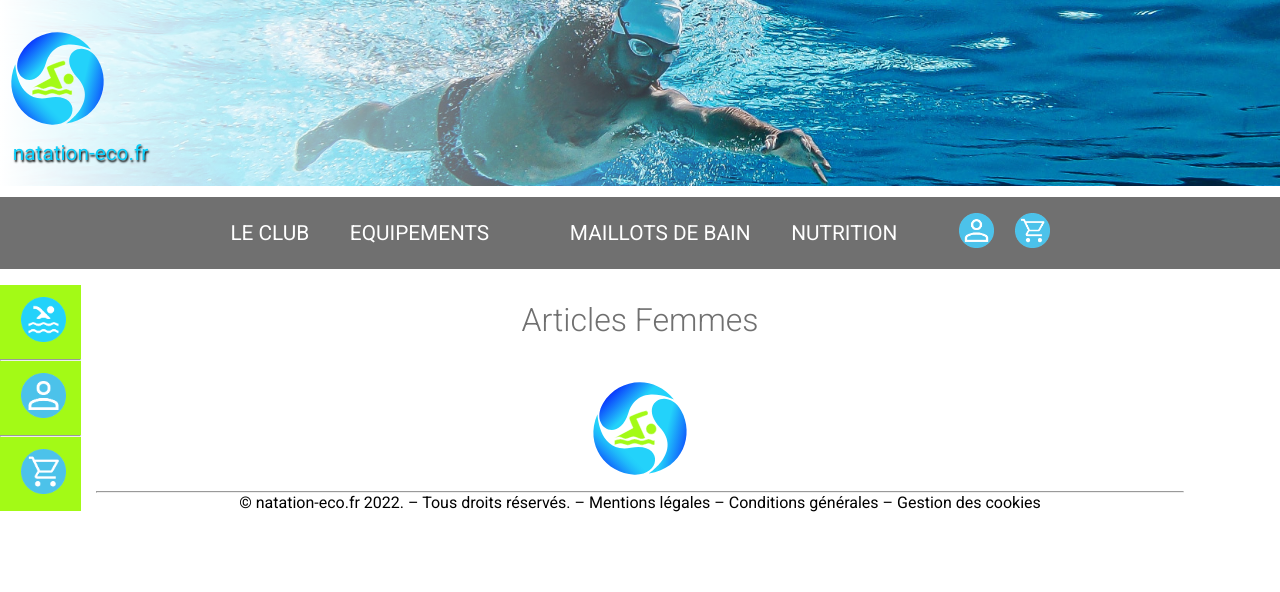
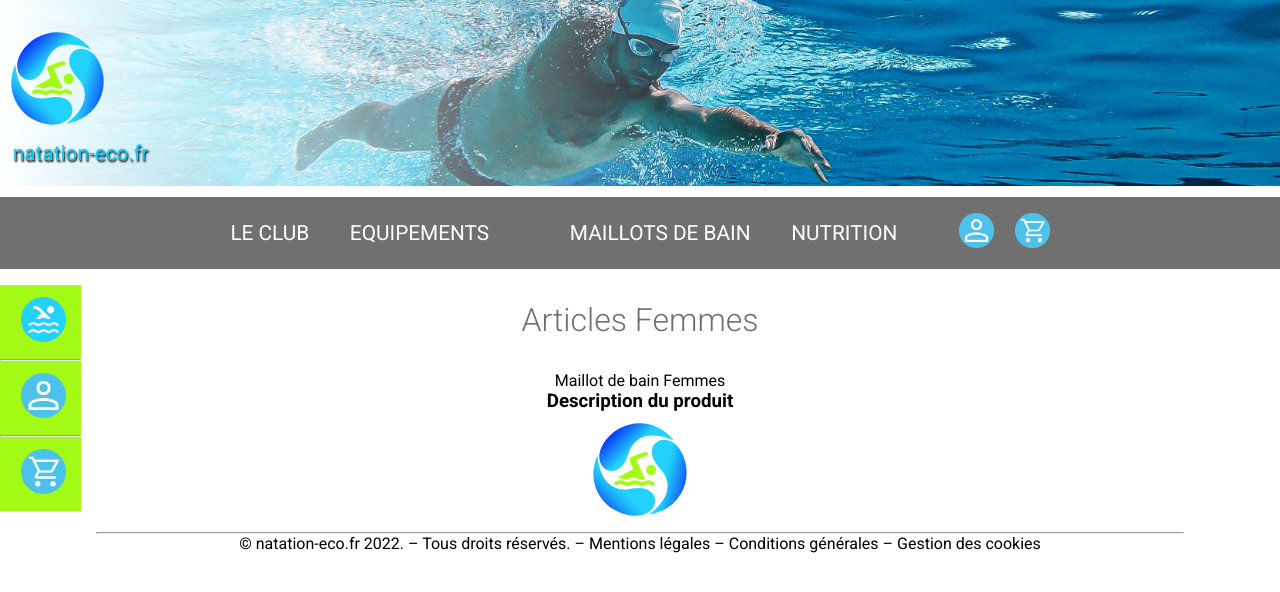
Before and after one commit to Skywon01/natation-eco, a Symfony app: template templates/article_femme.html.twig in a window 1280 px wide. Shown: the top 592 px of the page. Run offline with Twig, Linux system fonts and the light colour scheme; the template is opened without the code that fills it, so the values that code supplies are empty; some libraries are stand-ins or nearby versions; some web fonts are replaced.

Commit message:
Ajout de contenu, correction HTML

```diff
--- a/templates/article_femme.html.twig
+++ b/templates/article_femme.html.twig
@@ -5,4 +5,14 @@
 
 <h1>Articles Femmes</h1>
 
+
+<p>Maillot de bain Femmes</p>
+
+<section>
+
+<h3>Description du produit</h3>
+
+</section>
+
+
 {% endblock %}
```
Also changed, not shown: templates/article_homme.html.twig (+10 -0 lines), public/media/Article_femme/haut-de-maillot-de-bain-de-natation-femme-speedo-logo-bleu-violet.jpg (added), public/media/Article_femme/haut-de-maillot-de-bain-femme-brassiere-de-surf-avec-coques-andrea-noire.jpg (added), public/media/Article_femme/maillot-de-bain-de-natation-femme-une-piece-lexa-koli-noir-et-bleu.jpg (added).
